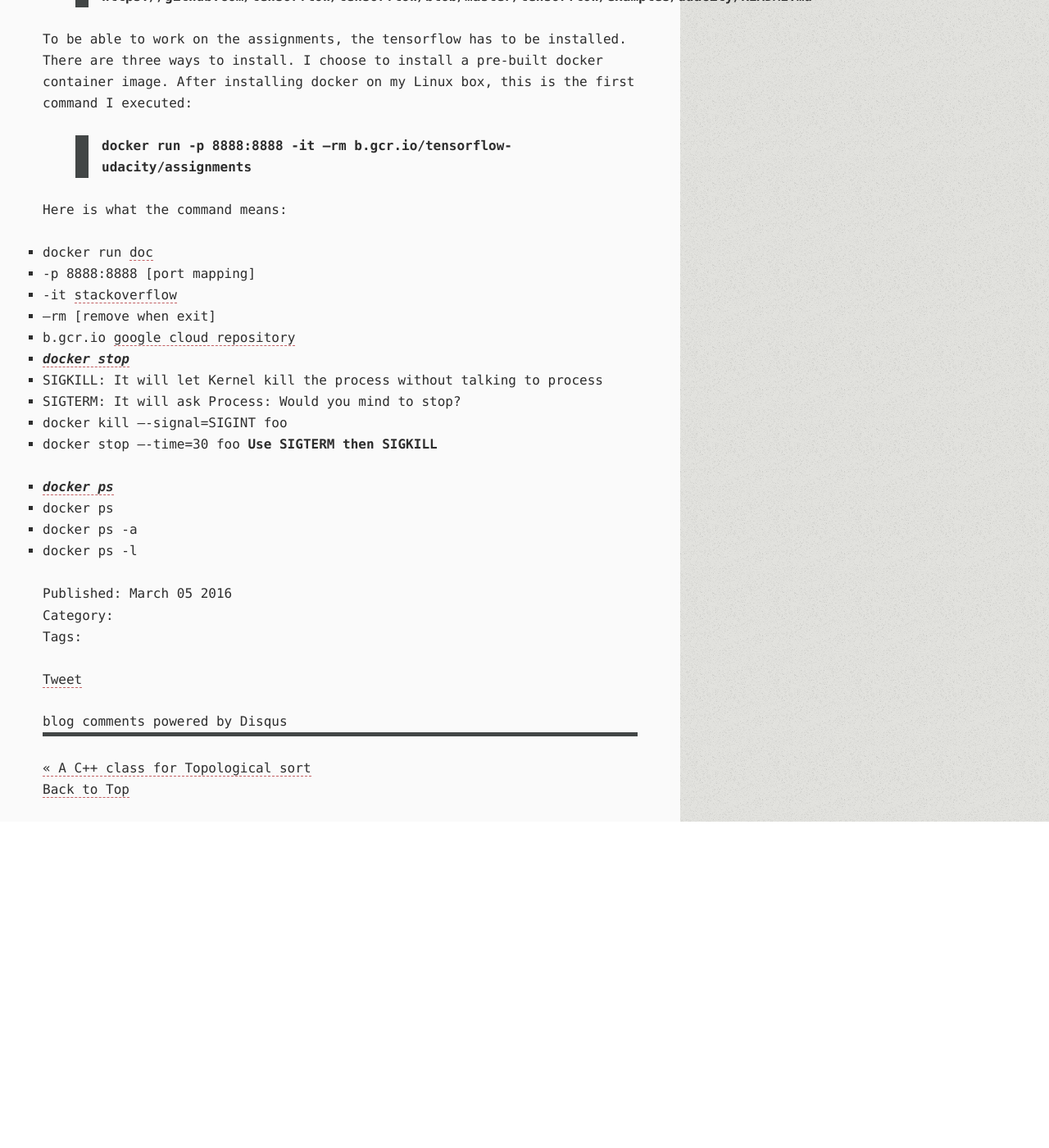
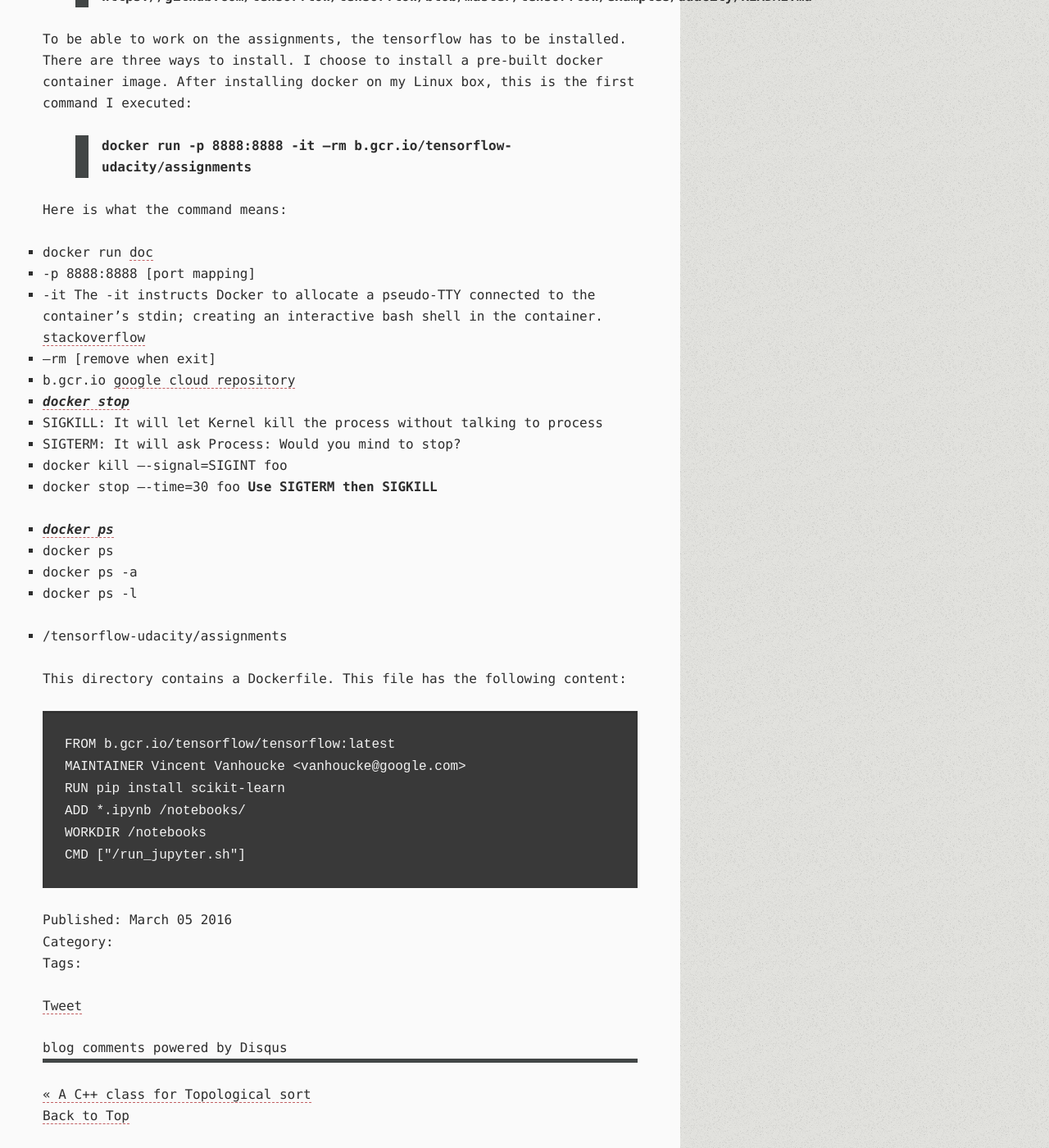
Before and after one commit to BrianPin/brianpin.github.io, a Jekyll site: the page built from _posts/2016-03-05-docker-note-for-udacity-deep-learning-course.markdown, in a window 1280 px wide and 1400 px high, scrolled down 672 px. Shown: the whole window at 82% size. Built offline with Jekyll 4.4.1, drawn with Linux system fonts in a browser that asks for light colours; Markdown is read by kramdown in place of the engine named in the settings; comment, search, counter and statistics services are not loaded; before the commit the page ends 1674 px from its top, so only the background shows below that.

Commit message:
Change of Docker introduction

````diff
--- a/_posts/2016-03-05-docker-note-for-udacity-deep-learning-course.markdown
+++ b/_posts/2016-03-05-docker-note-for-udacity-deep-learning-course.markdown
@@ -26,7 +26,7 @@ Here is what the command means:
 
 + docker run [doc](https://docs.docker.com/engine/reference/commandline/run/)
 + -p 8888:8888 [port mapping]
-+ -it [stackoverflow](http://stackoverflow.com/questions/30137135/confused-about-docker-t-option-to-allocate-a-pseudo-tty)
++ -it The -it instructs Docker to allocate a pseudo-TTY connected to the container’s stdin; creating an interactive bash shell in the container. [stackoverflow](http://stackoverflow.com/questions/30137135/confused-about-docker-t-option-to-allocate-a-pseudo-tty)
 + --rm [remove when exit]
 + b.gcr.io [google cloud repository](https://cloud.google.com/container-registry/docs/)
 - [*docker stop*](https://www.ctl.io/developers/blog/post/gracefully-stopping-docker-containers/)
@@ -38,3 +38,16 @@ Here is what the command means:
    * docker ps
    * docker ps -a
    * docker ps -l
++ /tensorflow-udacity/assignments
+
+This directory contains a Dockerfile. This file has the following content:
+
+
+```
+FROM b.gcr.io/tensorflow/tensorflow:latest
+MAINTAINER Vincent Vanhoucke <vanhoucke@google.com>
+RUN pip install scikit-learn
+ADD *.ipynb /notebooks/
+WORKDIR /notebooks
+CMD ["/run_jupyter.sh"]
+```
````
